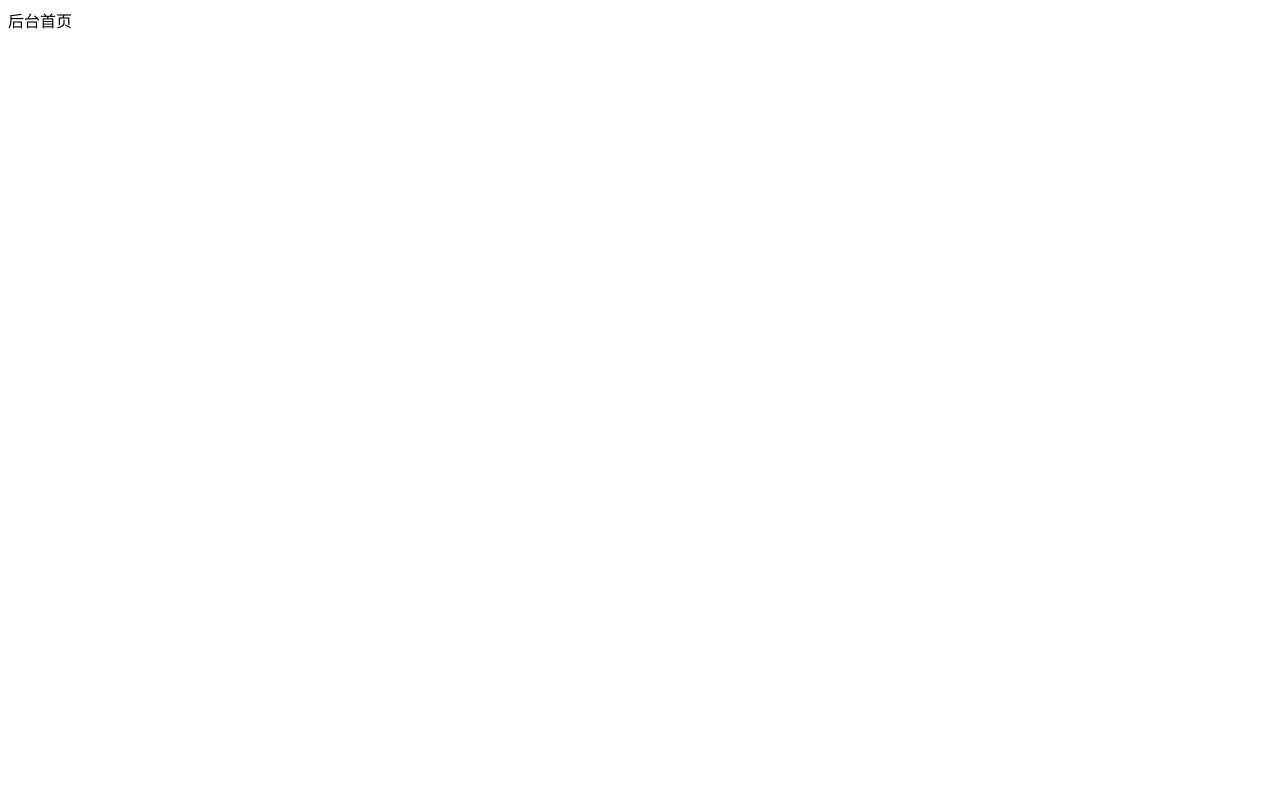
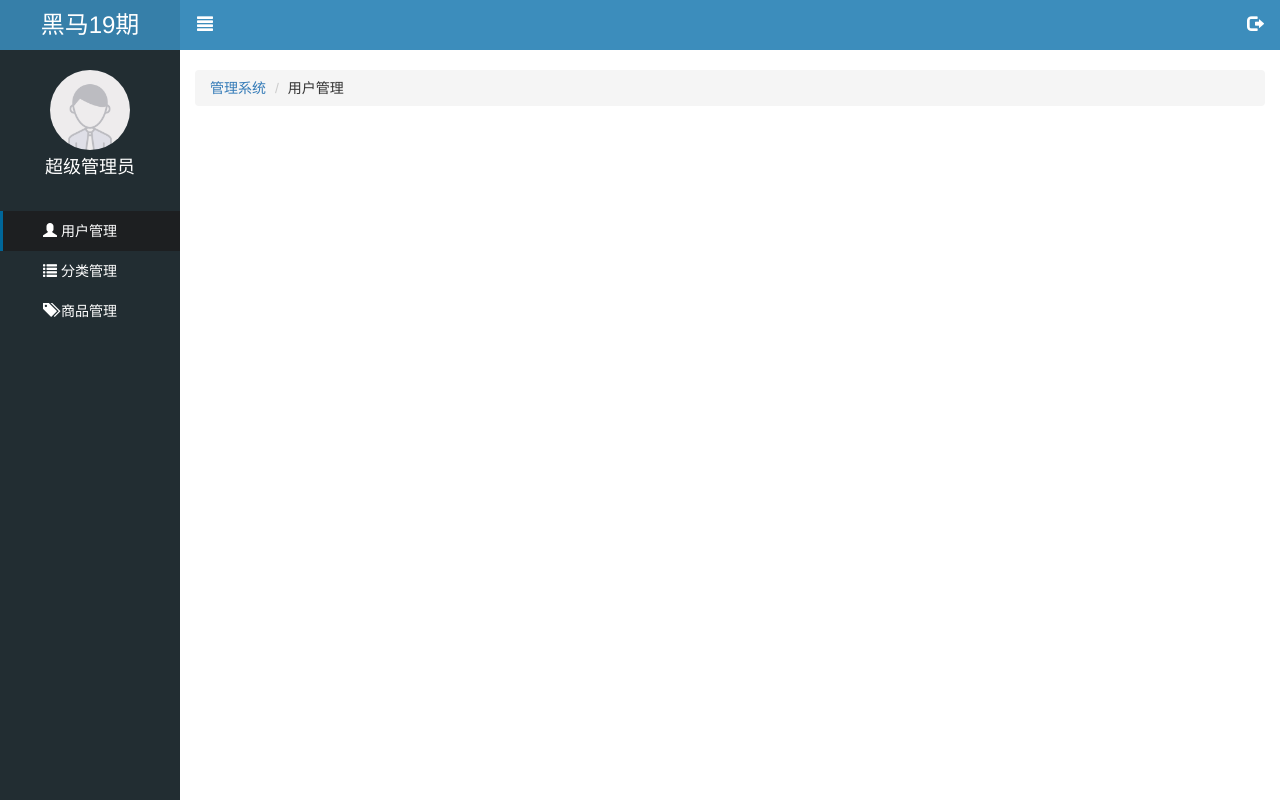
Before and after one commit to shengjunyong/letao, a website: page public/back/index.html in a window 1280 px wide. Drawn offline with Linux system fonts and the light colour scheme.

Commit message:
index公共页面公共功能完成

```diff
--- a/public/back/css/common.css
+++ b/public/back/css/common.css
@@ -1,3 +1,12 @@
+ul {
+    list-style: none;
+    padding: 0;
+    margin: 0;
+}
+.red {
+    color: #A94442;
+}
+/***************login页面开始***************/
 .body_bg {
     background-color: #222D32;
 }
@@ -9,3 +18,109 @@
     text-align: center;
     font-size: 20px;
 }
+/***************login页面结束***************/
+
+/***************index页面开始***************/
+.lt_aside {
+    position: fixed;
+    top: 0;
+    left: 0;
+    width: 180px;
+    height: 100%;
+    background-color: #222D32;
+    z-index: 999;
+    transition: all 1s;
+}
+.lt_aside.hidemenu {
+    left: -180px;
+}
+.lt_aside .banner {
+    height: 50px;
+    line-height: 50px;
+    background-color: #367FA9;
+    font-size: 24px;
+    text-align: center;
+}
+.lt_aside .banner a {
+    margin: auto 0;
+}
+a,
+a:visited,
+a:hover,
+a:active {
+    color: #fff;
+    text-decoration: none;
+}
+.lt_aside .user {
+    padding-top: 20px;
+    padding-bottom: 20px;
+    color: #fff;
+    text-align: center;
+}
+.lt_aside .user img {
+    width: 80px;
+    height: 80px;
+    border-radius: 50%;
+}
+.lt_aside .user p {
+    font-size: 18px;
+    padding-top: 5px;
+}
+
+.lt_aside .nav {
+    color: #fff;
+}
+
+.lt_aside .nav a {
+    display: block;
+    height: 40px;
+    line-height: 40px;
+    padding-left: 40px;
+    border-left: 3px solid transparent;
+}
+.lt_aside .nav a.current {
+    border-left: 3px solid #006699;
+    background-color: #1D1F21;
+}
+
+.lt_topbar {
+    position: fixed;
+    left: 0;
+    top: 0;
+    height: 50px;
+    width: 100%;
+    background-color: #3C8DBC;
+    padding-left: 180px;
+    transition: all 1s;
+}
+.lt_topbar.hidemenu {
+    padding-left: 0;
+}
+.lt_topbar a {
+    font-size: 16px;
+    width: 50px;
+    height: 50px;
+    text-align: center;
+    line-height: 50px;
+}
+
+.lt_main {
+    padding-top: 50px;
+    padding-left: 180px;
+    transition: all 1s;
+}
+.lt_main.hidemenu {
+    padding-left: 0;
+}
+.lt_main .container-fluid {
+
+}
+.lt_main .breadcrumb {
+    margin: 20px 0 20px 0;
+}
+
+.lt_main .breadcrumb a {
+    color: #337ab7;
+}
+
+/***************index页面结束***************/
--- a/public/back/index.html
+++ b/public/back/index.html
@@ -1,13 +1,94 @@
-<!doctype html>
+<!DOCTYPE html>
 <html lang="en">
 <head>
     <meta charset="UTF-8">
-    <meta name="viewport"
-          content="width=device-width, user-scalable=no, initial-scale=1.0, maximum-scale=1.0, minimum-scale=1.0">
-    <meta http-equiv="X-UA-Compatible" content="ie=edge">
-    <title>Document</title>
+    <title>Title</title>
+    <link rel="stylesheet" href="./lib/bootstrap/css/bootstrap.min.css">
+    <link rel="stylesheet" href="./lib/bootstrap-validator/css/bootstrapValidator.min.css">
+    <link rel="stylesheet" href="./lib/nprogress/nprogress.css">
+    <link rel="stylesheet" href="./css/common.css">
 </head>
 <body>
-    <div>后台首页</div>
+<!--左侧菜单栏-->
+<div class="lt_aside">
+    <div class="banner">
+        <a href="#">黑马19期</a>
+    </div>
+    <div class="user">
+        <img src="images/default.png" alt="">
+        <p>超级管理员</p>
+    </div>
+    <div class="nav">
+        <ul>
+            <li>
+                <a href="#" class="current">
+                    <i class="glyphicon glyphicon-user"></i>
+                    <span>用户管理</span>
+                </a>
+            </li>
+            <li>
+                <a class="category" href="javascript:void(0)">
+                    <i class="glyphicon glyphicon-list"></i>
+                    <span>分类管理</span>
+                </a>
+                <div class="child" style="display:none">
+                    <a href="">
+                        一级分类
+                    </a>
+                    <a href="">
+                        二级分类
+                    </a>
+                </div>
+            </li>
+            <li>
+                <a href="#">
+                    <i class="glyphicon glyphicon-tags"></i>
+                    <span>商品管理</span>
+                </a>
+            </li>
+        </ul>
+    </div>
+</div>
+<!--右侧主体内容-->
+<div class="lt_main">
+    <div class="lt_topbar">
+        <a href="#" class="pull-left icon-menu">
+            <span class="glyphicon glyphicon-align-justify"></span>
+        </a>
+        <a href="#" class="pull-right icon-logout">
+            <span class="glyphicon glyphicon-log-out"></span>
+        </a>
+    </div>
+    <div class="container-fluid">
+        <ol class="breadcrumb">
+            <li><a href="#">管理系统</a></li>
+            <li>用户管理</li>
+        </ol>
+    </div>
+</div>
+<!--登录退出的模态框，-->
+<div class="modal fade" tabindex="-1">
+    <div class="modal-dialog modal-sm" >
+        <div class="modal-content">
+            <div class="modal-header">
+                <button type="button" class="close" data-dismiss="modal" ><span aria-hidden="true">&times;</span></button>
+                <h4 class="modal-title">温馨提示</h4>
+            </div>
+            <div class="modal-body">
+                <p class="red"><i class="glyphicon glyphicon-info-sign"></i>您确定要退出后台管理系统吗？</p>
+            </div>
+            <div class="modal-footer">
+                <button type="button" class="btn btn-default" data-dismiss="modal">取消</button>
+                <button type="button" id="logoutBtn" class="btn btn-primary">退出</button>
+            </div>
+        </div><!-- /.modal-content -->
+    </div><!-- /.modal-dialog -->
+</div><!-- /.modal -->
+
+<script src="./lib/jquery/jquery.min.js"></script>
+<script src="./lib/bootstrap/js/bootstrap.min.js"></script>
+<script src="./lib/bootstrap-validator/js/bootstrapValidator.min.js"></script>
+<script src="./lib/nprogress/nprogress.js"></script>
+<script src="./js/common.js"></script>
 </body>
 </html>
--- /dev/null
+++ b/public/back/js/common.js
@@ -0,0 +1,30 @@
+// 分类管理页面切换
+$(".category").click(function(){
+    $('.nav .child').slideToggle();
+});
+
+// 菜单切换
+$(".icon-menu").click(function(){
+    $(".lt_aside").toggleClass('hidemenu');
+    $(".lt_main").toggleClass('hidemenu');
+    $(".lt_topbar").toggleClass('hidemenu');
+});
+
+// 退出功能,显示模态框
+$(".icon-logout").click(function(){
+    // 显示模态框
+    $('.modal').modal('show');
+});
+//用户退出
+$("#logoutBtn").click(function(){
+    $.ajax({
+        type:'get',
+        url:'/employee/employeeLogout',
+        dataType:'json',
+        success:function(info){
+            if(info.success){
+                location.href = "login.html";
+            }
+        }
+    });
+});
```
Also changed, not shown: public/back/images/default.png (added), public/back/images/none.png (added).
